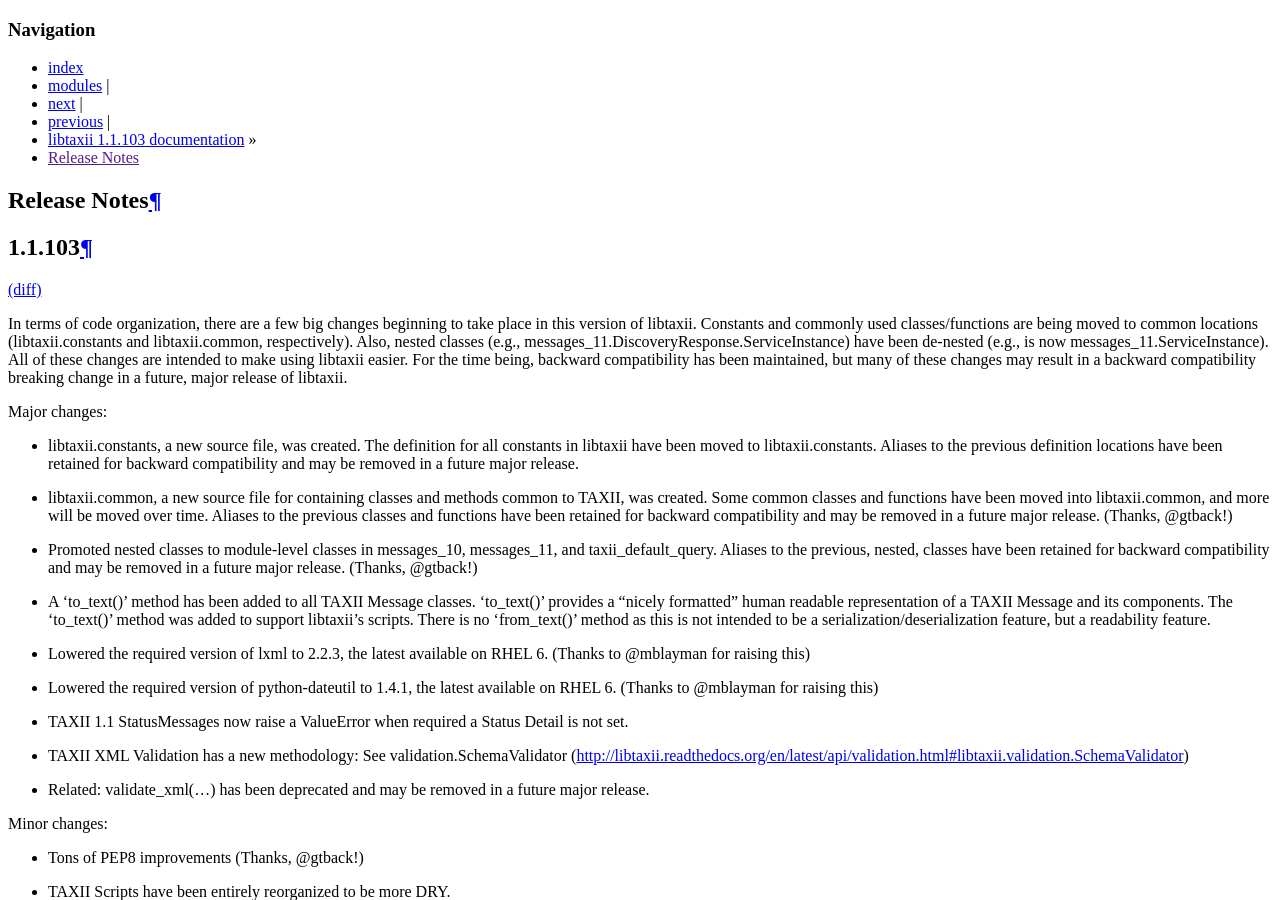
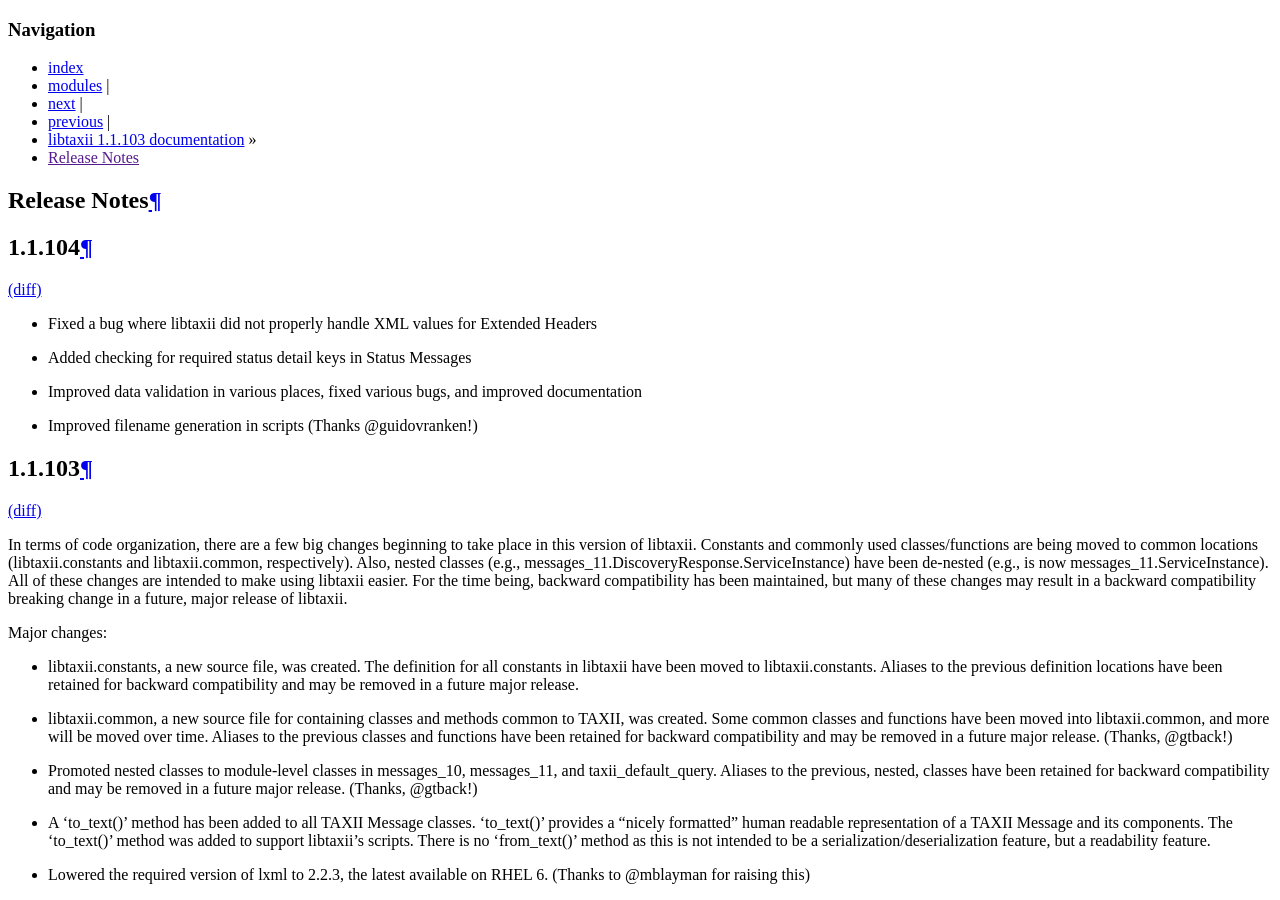
Before and after one commit to TAXIIProject/libtaxii, a Sphinx documentation site: the page built from docs/changes.rst, in a window 1280 px wide and 900 px high. Built offline with Sphinx 7.4.7, drawn with Linux system fonts in a browser that asks for light colours.

Commit message:
added changes for 1.1.104

```diff
--- a/docs/changes.rst
+++ b/docs/changes.rst
@@ -1,5 +1,14 @@
 Release Notes
 =============
+
+1.1.104
+-------
+`(diff) <https://github.com/TAXIIProject/libtaxii/compare/1.1.103...1.1.04>`__
+
+- Fixed a bug where libtaxii did not properly handle XML values for Extended Headers
+- Added checking for required status detail keys in Status Messages
+- Improved data validation in various places, fixed various bugs, and improved documentation
+- Improved filename generation in scripts (Thanks @guidovranken!)
 
 1.1.103
 -------
```
